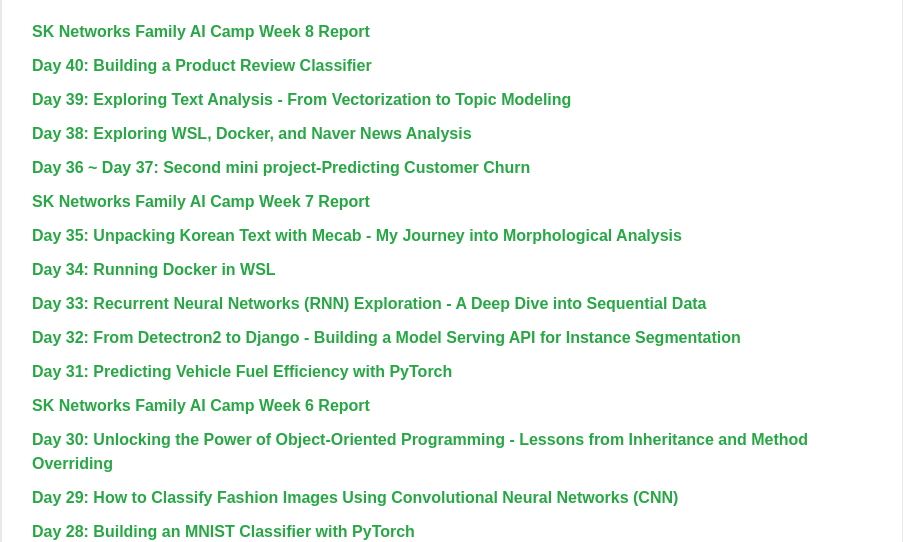
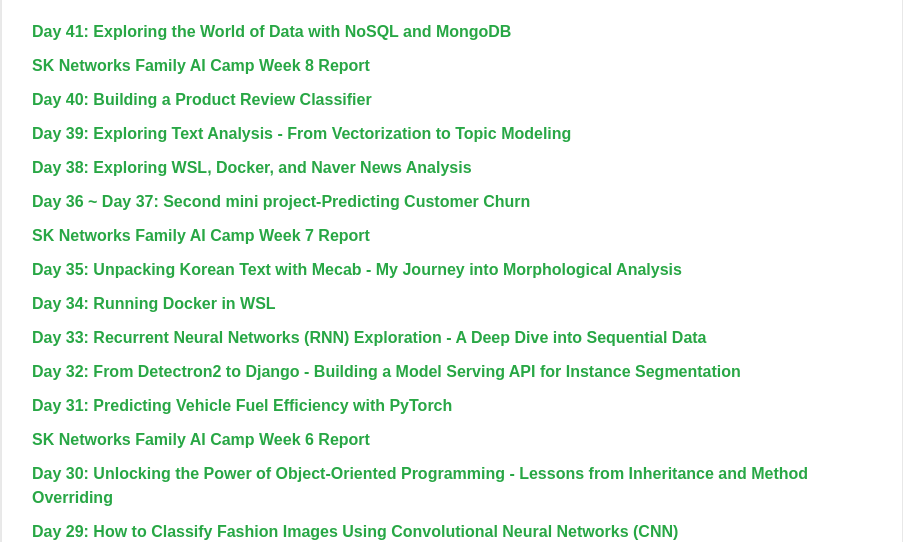
Before and after one commit to joohyeok-seo/joohyeok-seo.github.io, a plain HTML site: page blog/index.html in a window 1280 px wide. Shown: the part 558-1100 px from the top of the page, without its empty margins (188-1091 px from the left). Drawn offline with nearby package versions, Linux system fonts and the light colour scheme.

Commit message:
Update index.html

```diff
--- a/blog/index.html
+++ b/blog/index.html
@@ -167,6 +167,11 @@
         <div class="blog-section english">
             <h2>English Blog</h2>
             <ul class="blog-links">
+                <li>
+                    <a href="https://medium.com/@godsjh6304/day-41-exploring-the-world-of-data-with-nosql-and-mongodb-58be89bf8ce2" target="_blank">
+                        Day 41: Exploring the World of Data with NoSQL and MongoDB
+                    </a>
+                </li>
                 <li>
                     <a href="https://medium.com/@godsjh6304/sk-networks-family-ai-camp-week-8-report-897a8cd59464" target="_blank">
                         SK Networks Family AI Camp Week 8 Report
```
